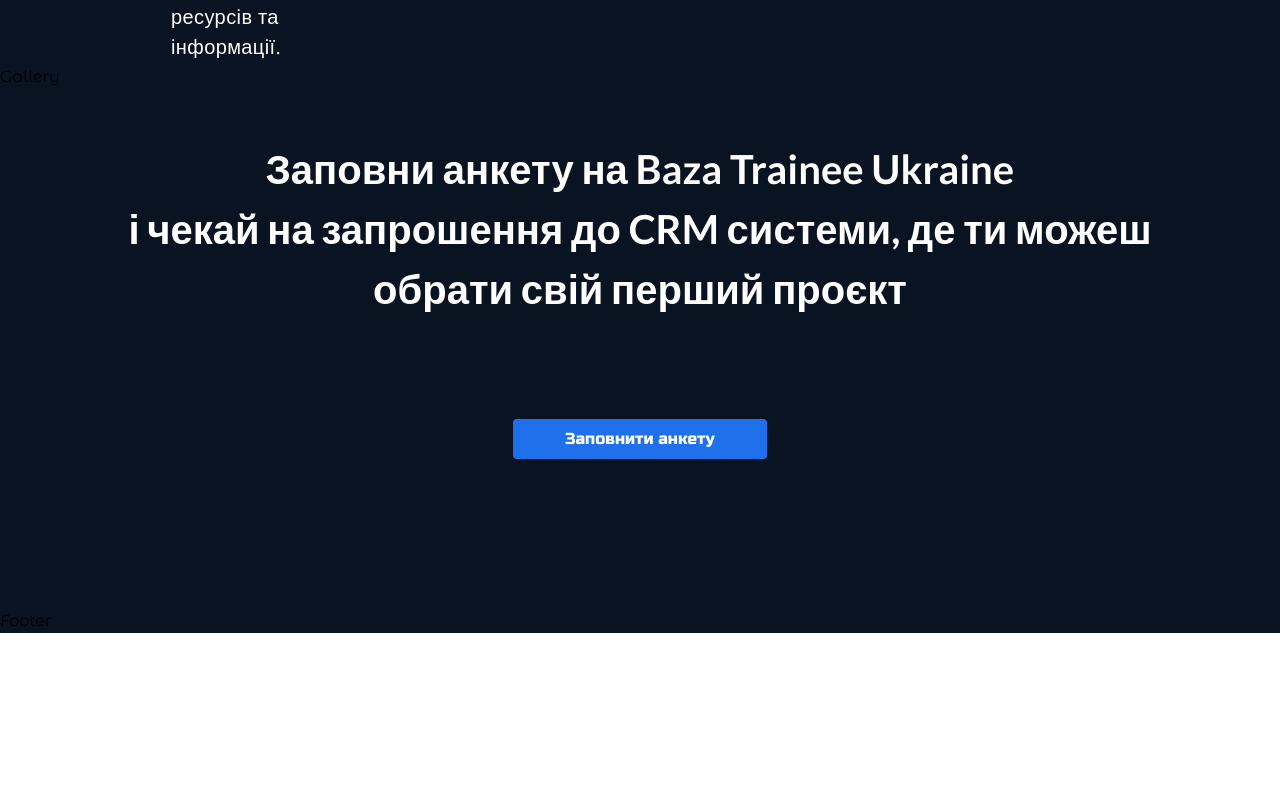
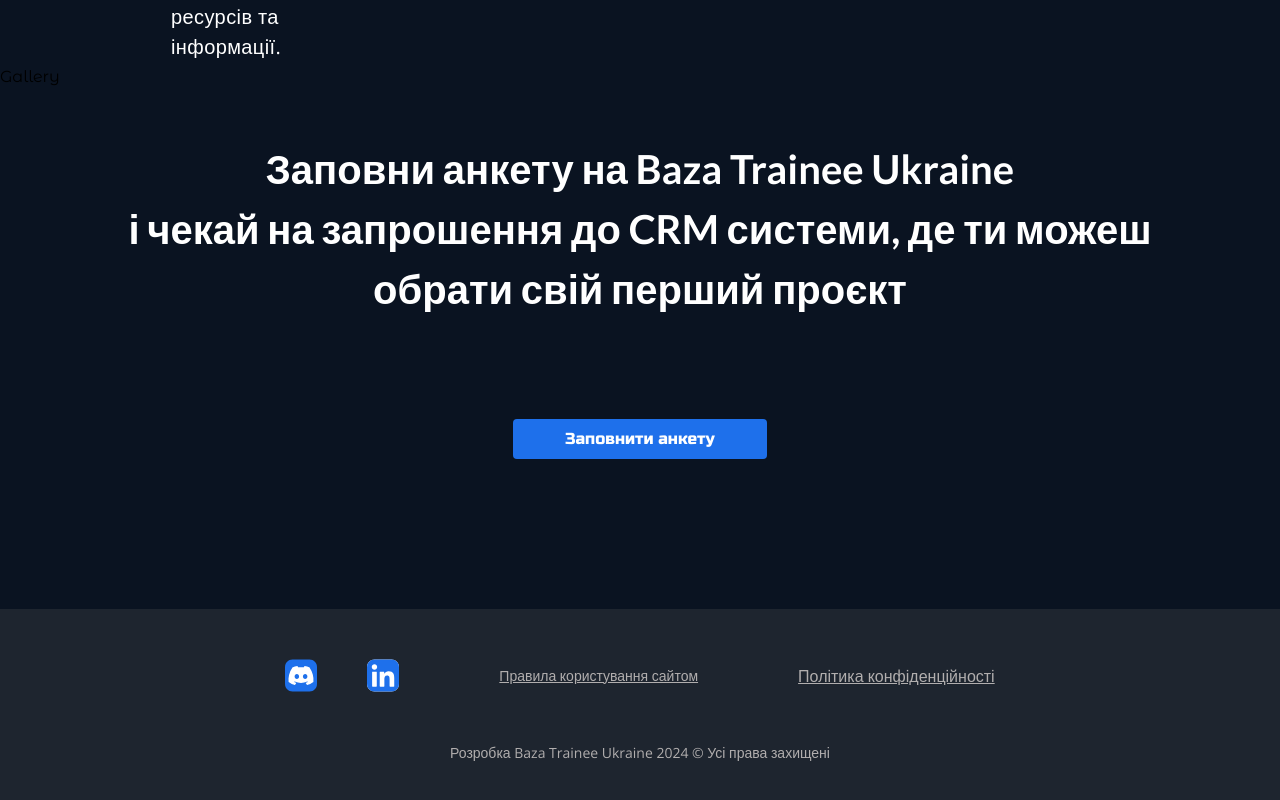
Before and after one commit to baza-trainee/baza-crm-frontend, a React (Vite) app: page / in a window 1280 px wide. Shown: the part 1520-2320 px from the top of the page. Before the commit the page ends 2153 px from the top, so only its background shows below. Built offline with nearby package versions, Linux system fonts and the light colour scheme.

Commit message:
create Footer

```diff
--- a/src/pages/landing/Footer.tsx
+++ b/src/pages/landing/Footer.tsx
@@ -1,7 +1,47 @@
+import { Link } from 'react-router-dom';
+import discordIcon from '../../assets/common/discord.svg';
+import linkedinIcon from '../../assets/common/linkedin.svg';
+
 const Footer = () => {
   return (
-    <footer>
-      <h1>Footer</h1>
+    <footer className="px-[120px] py-[50px] bg-sidebar-bg flex flex-col items-center gap-[50px] ">
+      <div className="flex gap-[100px] justify-center items-center">
+        <div className="flex gap-[50px]">
+          <Link
+            to="https://discord.com"
+            target="_blank"
+            rel="noopener noreferrer"
+          >
+            <img src={discordIcon} width={32} height={32} alt="Discord" />
+          </Link>
+          <Link
+            to="https://linkedin.com"
+            target="_blank"
+            rel="noopener noreferrer"
+          >
+            <img src={linkedinIcon} width={32} height={32} alt="LinkedIn" />
+          </Link>
+        </div>
+        <Link
+          to="/"
+          target="_blank"
+          rel="noopener noreferrer"
+          className="text-light-grey text-sm font-open-sans font-normal leading-[22px] underline"
+        >
+          Правила користування сайтом
+        </Link>
+        <Link
+          to="/"
+          target="_blank"
+          rel="noopener noreferrer"
+          className="text-light-grey text-base font-open-sans font-normal leading-[26px] underline"
+        >
+          Політика конфіденційності
+        </Link>
+      </div>
+      <p className="inline-flex text-light-grey text-sm font-open-sans font-normal leading-[22px]">
+        Розробка Baza Trainee Ukraine 2024 © Усі права захищені
+      </p>
     </footer>
   );
 };
```
